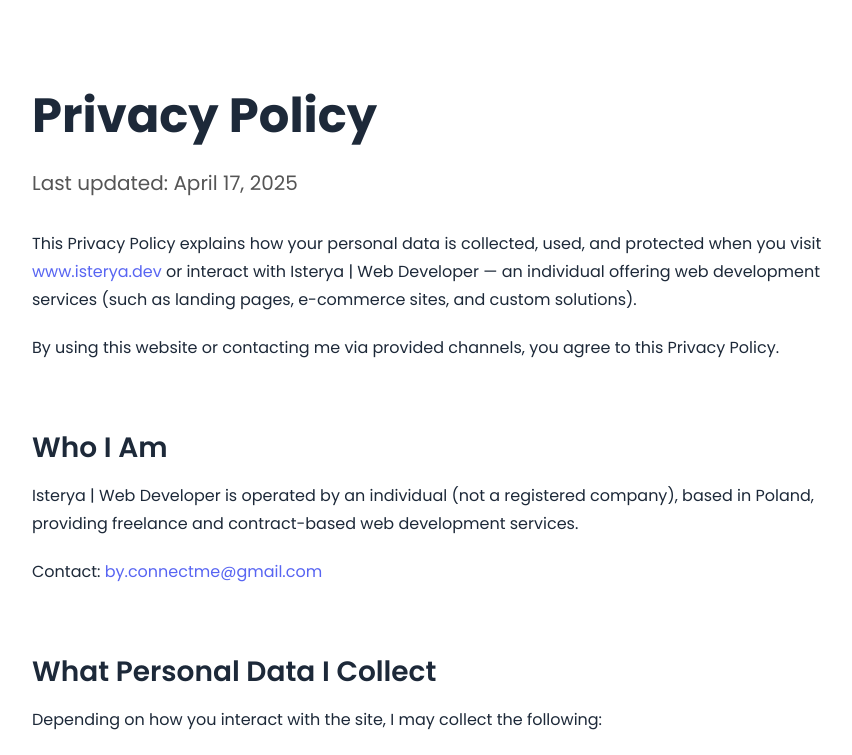
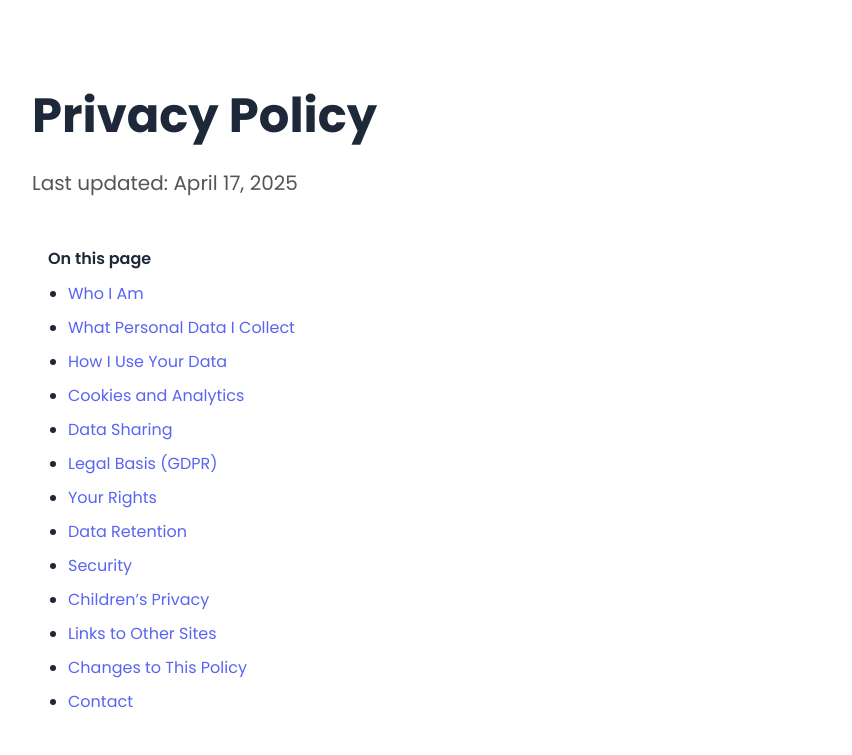
Before and after one commit to Isterya/my-portfolio, a React (Create React App) app: page /privacy-policy in a window 1280 px wide. Shown: the top 755 px of the page, without its empty margins (183-1035 px from the left). Built offline with nearby package versions, Linux system fonts and the light colour scheme.

Commit message:
feat: create a content table on the privacy policy page

```diff
--- /dev/null
+++ b/src/components/tableOfContents/TableOfContents.tsx
@@ -0,0 +1,37 @@
+import './tableOfContents.scss';
+
+const sections = [
+  { id: 'who', title: 'Who I Am' },
+  { id: 'data', title: 'What Personal Data I Collect' },
+  { id: 'usage', title: 'How I Use Your Data' },
+  { id: 'cookies', title: 'Cookies and Analytics' },
+  { id: 'sharing', title: 'Data Sharing' },
+  { id: 'legal', title: 'Legal Basis (GDPR)' },
+  { id: 'rights', title: 'Your Rights' },
+  { id: 'retention', title: 'Data Retention' },
+  { id: 'security', title: 'Security' },
+  { id: 'children', title: 'Children’s Privacy' },
+  { id: 'links', title: 'Links to Other Sites' },
+  { id: 'changes', title: 'Changes to This Policy' },
+  { id: 'contact', title: 'Contact' },
+];
+
+const TableOfContents = () => {
+  return (
+    <nav
+      className="toc"
+      aria-label="Table of contents"
+    >
+      <h4>On this page</h4>
+      <ul>
+        {sections.map((section) => (
+          <li key={section.id}>
+            <a href={`#${section.id}`}>{section.title}</a>
+          </li>
+        ))}
+      </ul>
+    </nav>
+  );
+};
+
+export default TableOfContents;
--- /dev/null
+++ b/src/components/tableOfContents/tableOfContents.scss
@@ -0,0 +1,29 @@
+.toc {
+  padding: 16px;
+  font-size: 14px;
+
+  h4 {
+    margin-bottom: 10px;
+    font-weight: 600;
+    font-size: 16px;
+  }
+
+  ul {
+    list-style: none;
+    padding: 0;
+
+    li {
+      margin-bottom: 8px;
+
+      a {
+        color: #5865f2;
+        text-decoration: none;
+        transition: 0.2s;
+
+        &:hover {
+          text-decoration: underline;
+        }
+      }
+    }
+  }
+}
--- a/src/pages/privacyPolicyPage/PrivacyPolicyPage.tsx
+++ b/src/pages/privacyPolicyPage/PrivacyPolicyPage.tsx
@@ -1,3 +1,5 @@
+import TableOfContents from '../../components/tableOfContents/TableOfContents';
+
 import './privacyPolicyPage.scss';
 
 const PrivacyPolicyPage = () => {
@@ -6,6 +8,8 @@ const PrivacyPolicyPage = () => {
       <div className="policy-container">
         <h1>Privacy Policy</h1>
         <h2>Last updated: April 17, 2025</h2>
+
+        <TableOfContents />
 
         <p>
           This Privacy Policy explains how your personal data is collected,
@@ -27,7 +31,7 @@ const PrivacyPolicyPage = () => {
           agree to this Privacy Policy.
         </p>
 
-        <h3>Who I Am</h3>
+        <h3 id="who">Who I Am</h3>
         <p>
           Isterya | Web Developer is operated by an individual (not a registered
           company), based in Poland, providing freelance and contract-based web
@@ -38,7 +42,7 @@ const PrivacyPolicyPage = () => {
           <a href="mailto:by.connectme@gmail.com">by.connectme@gmail.com</a>
         </p>
 
-        <h3>What Personal Data I Collect</h3>
+        <h3 id="data">What Personal Data I Collect</h3>
         <p>
           Depending on how you interact with the site, I may collect the
           following:
@@ -52,7 +56,7 @@ const PrivacyPolicyPage = () => {
         </ul>
         <p>I do not require account creation or store passwords.</p>
 
-        <h3>How I Use Your Data</h3>
+        <h3 id="usage">How I Use Your Data</h3>
         <p>I use your data only when necessary:</p>
         <ul>
           <li>To respond to inquiries or provide services</li>
@@ -62,14 +66,14 @@ const PrivacyPolicyPage = () => {
         </ul>
         <p>I do not sell or rent your data. Ever.</p>
 
-        <h3>Cookies and Analytics</h3>
+        <h3 id="cookies">Cookies and Analytics</h3>
         <p>
           This website uses basic cookies and analytics tools (like Google
           Analytics) to understand traffic and improve user experience.
         </p>
         <p>You can control cookie preferences in your browser settings.</p>
 
-        <h3>Data Sharing</h3>
+        <h3 id="sharing">Data Sharing</h3>
         <p>
           Your data may be shared only with trusted third-party tools (e.g.
           email providers or analytics platforms), solely to operate the
@@ -77,7 +81,7 @@ const PrivacyPolicyPage = () => {
         </p>
         <p>I do not share your data for marketing or profiling purposes.</p>
 
-        <h3>Legal Basis (GDPR Compliance)</h3>
+        <h3 id="legal">Legal Basis (GDPR Compliance)</h3>
         <p>
           If you're located in the European Economic Area (EEA), I process your
           data under these legal bases:
@@ -88,7 +92,7 @@ const PrivacyPolicyPage = () => {
           <li>Legal obligations (e.g. invoicing)</li>
         </ul>
 
-        <h3>Your Rights</h3>
+        <h3 id="rights">Your Rights</h3>
         <p>You have the right to:</p>
         <ul>
           <li>Access, update, or delete your personal data</li>
@@ -101,39 +105,39 @@ const PrivacyPolicyPage = () => {
           <a href="mailto:by.connectme@gmail.com">by.connectme@gmail.com</a>
         </p>
 
-        <h3>Data Retention</h3>
+        <h3 id="retention">Data Retention</h3>
         <p>I keep your data only as long as needed for:</p>
         <ul>
           <li>Providing services or communication</li>
           <li>Complying with legal obligations (e.g. tax reporting)</li>
         </ul>
 
-        <h3>Security</h3>
+        <h3 id="security">Security</h3>
         <p>
           I take reasonable technical and organizational steps to protect your
           data. However, no online method is 100% secure.
         </p>
 
-        <h3>Children’s Privacy</h3>
+        <h3 id="children">Children’s Privacy</h3>
         <p>
           This website is not intended for children under 13. I do not knowingly
           collect personal data from anyone under 13.
         </p>
 
-        <h3>Links to Other Websites</h3>
+        <h3 id="links">Links to Other Websites</h3>
         <p>
           This site may link to other websites. I’m not responsible for their
           privacy practices. Check their privacy policies individually.
         </p>
 
-        <h3>Changes to This Policy</h3>
+        <h3 id="changes">Changes to This Policy</h3>
         <p>
           I may update this Privacy Policy from time to time. The latest version
           will always be available on this page with the updated date at the
           top.
         </p>
 
-        <h3>Contact</h3>
+        <h3 id="contact">Contact</h3>
         <p>If you have any questions or requests, reach out:</p>
         <p>
           <a href="mailto:by.connectme@gmail.com">by.connectme@gmail.com</a>
```
